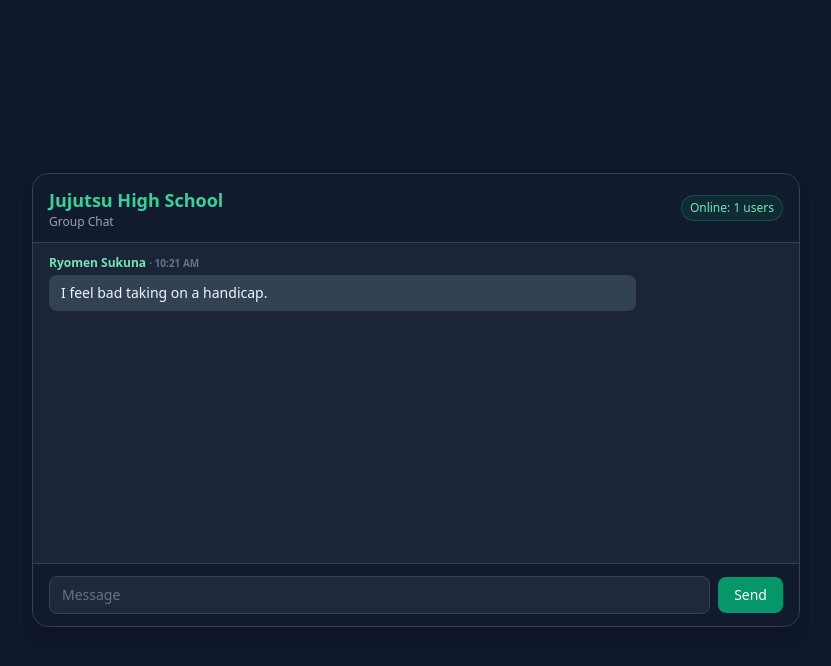
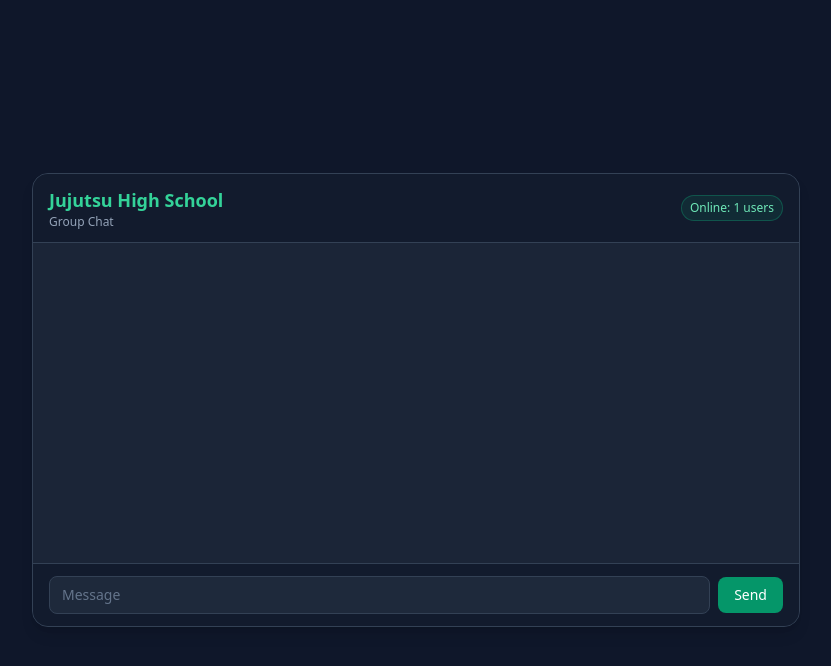
Before and after one commit to adi-padmarajan/ChatRoom, a Flask app: page / in a window 1280 px wide. Shown: the top 666 px of the page, without its empty margins (224-1055 px from the left). Run offline with Flask 3, Linux system fonts and the light colour scheme; some libraries are stand-ins or nearby versions.

Commit message:
Removed the previous static methods that was used for reference and now it is being generated after the class creation

```diff
--- a/app.py
+++ b/app.py
@@ -26,7 +26,8 @@
         "index.html",
         messages = chatroom.messages,
         room_name = chatroom.room_name,
-        online_count=len(chatroom.users)
+        online_count=len(chatroom.users),
+        current_user_name = current_user.user_name
     )
 
 if __name__ == "__main__":
--- a/templates/index.html
+++ b/templates/index.html
@@ -24,31 +24,33 @@
             </span>
         </header>
 
-        <!--Chat Messages-->
         <main class = "h-80 px-4 py-3 space-y-3 overflow-y-auto">
 
-            <!--Message-->
-            <div class="flex flex-col">
-                <span class="text-xs font-semibold text-emerald-300">
-                    Ryomen Sukuna <span class="text-[10px] text-slate-500">· 10:21 AM</span>
-                </span>
-                <div class="inline-block max-w-[80%] mt-1 rounded-lg bg-slate-700 px-3 py-2 text-sm text-slate-100">
-                    I feel bad taking on a handicap.
-                </div>
-            </div>
-
-            <!-- User-submitted messages -->
+            <!--Chat Messages-->
+            <!-- Dynamic messages from Chatroom -->
             {% for msg in messages %}
+                {% if msg.sender.user_name == current_user_name %}
+                    <!-- Your messages (right-aligned, blue) -->
                     <div class="flex flex-col items-end">
                         <span class="text-xs font-semibold text-sky-300">
-                        You <span class="text-[10px] text-slate-500">· just now</span>
+                            {{ msg.sender.user_name }} <span class="text-[10px] text-slate-500">· just now</span>
                         </span>
                         <div class="inline-block max-w-[80%] mt-1 rounded-lg bg-sky-600 px-3 py-2 text-sm text-slate-50">
                             {{ msg.message_contents }}
                         </div>
                     </div>
+                {% else %}
+                    <!-- Other users' messages (left-aligned, gray) -->
+                    <div class="flex flex-col">
+                        <span class="text-xs font-semibold text-emerald-300">
+                            {{ msg.sender.user_name }} <span class="text-[10px] text-slate-500">· just now</span>
+                        </span>
+                        <div class="inline-block max-w-[80%] mt-1 rounded-lg bg-slate-700 px-3 py-2 text-sm text-slate-100">
+                            {{ msg.message_contents }}
+                        </div>
+                    </div>
+                {% endif %}
             {% endfor %}
-
         </main>
 
         <!--Message Input-->
```
Also changed, not shown: 1 other file. Lines whose indentation alone changed are shown as unchanged.
